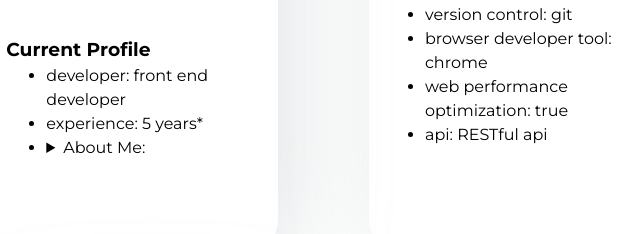
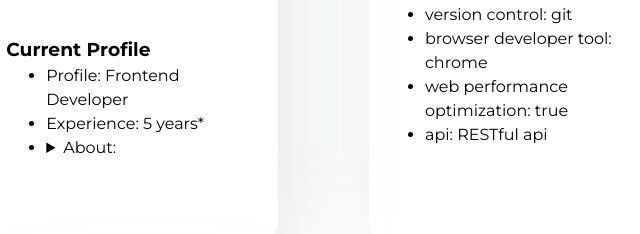
Before and after one commit to rajanmagar/rajanmagar.github.io, a plain HTML site: page index.html in a window 1280 px wide. Shown: the part 521-755 px from the top of the page, 127-767 px from the left. Drawn offline with Linux system fonts and the light colour scheme.

Commit message:
update text

```diff
--- a/index.html
+++ b/index.html
@@ -25,13 +25,13 @@
           <h3>Current Profile</h3>
         <ul>
           <li>
-            <p>developer: front end developer</p>
+            <p>Profile: Frontend Developer</p>
           </li>
           <li>
-            <p>experience: 5 years*</p>
+            <p>Experience: 5 years*</p>
           </li>
           <li>
-            <details><summary>About Me:</summary> <i>Professionally there is nothing special about me except that I really enjoy working I’ve always been an independent introvert,
+            <details><summary>About:</summary> <i>Professionally there is nothing special about me except that I really enjoy working I’ve always been an independent introvert,
               and a technophile obsessed with the latest devices.</i></details></li>
           </li>
         </ul>
```
